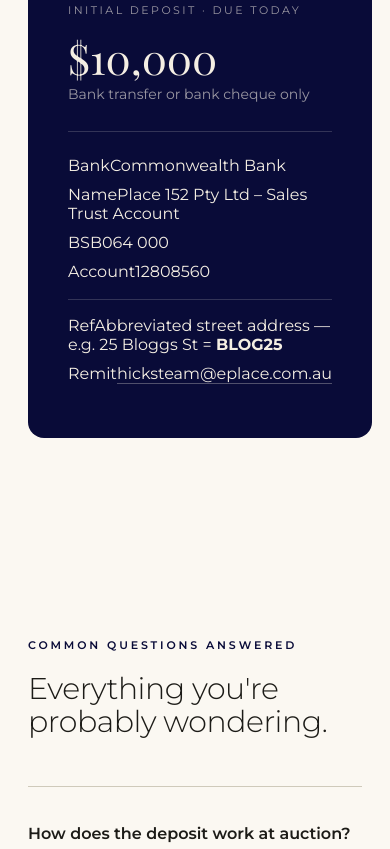
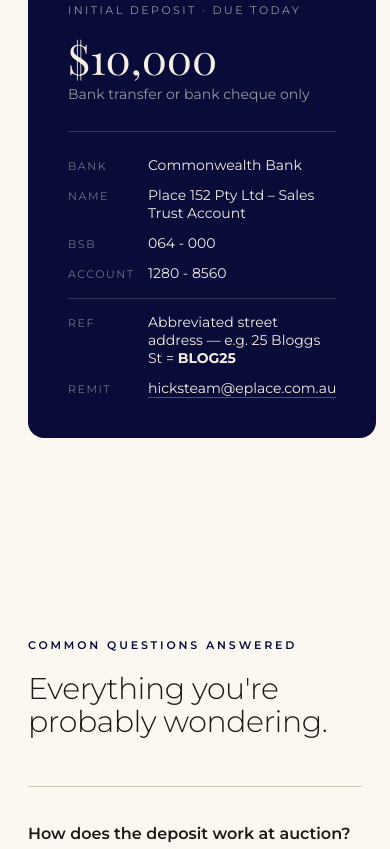
Before and after one commit to antonio-puopolo/place-buyer-guide, a plain HTML site: page index.html in a window 390 px wide. Shown: the part 3775-4624 px from the top of the page. Drawn offline with nearby package versions, Linux system fonts and the light colour scheme; a web font is replaced by a local one.

Commit message:
Fix deposit card labels, add dashes to BSB/Account, add phone numbers to solicitors

```diff
--- a/index.html
+++ b/index.html
@@ -306,16 +306,30 @@ p+p{margin-top:16px}
       <div style="font-size:11px;letter-spacing:.22em;text-transform:uppercase;color:var(--muted-n);margin-bottom:20px">Initial Deposit · Due Today</div>
       <div style="font-family:'Playfair Display',serif;font-size:42px;color:var(--cream);line-height:1;margin-bottom:6px">$10,000</div>
       <div style="font-size:14px;color:var(--muted-n);margin-bottom:28px">Bank transfer or bank cheque only</div>
-      <div style="border-top:1px solid var(--line-n);padding-top:24px;display:flex;flex-direction:column;gap:10px">
-        <div class="detail"><span class="lbl">Bank</span><span>Commonwealth Bank</span></div>
-        <div class="detail"><span class="lbl">Name</span><span>Place 152 Pty Ltd – Sales Trust Account</span></div>
-        <div class="detail"><span class="lbl">BSB</span><span>064 000</span></div>
-        <div class="detail"><span class="lbl">Account</span><span>12808560</span></div>
-        <div class="detail" style="margin-top:8px;padding-top:16px;border-top:1px solid var(--line-n)">
-          <span class="lbl">Ref</span><span>Abbreviated street address — e.g. 25 Bloggs St = <strong>BLOG25</strong></span>
+      <div style="border-top:1px solid var(--line-n);padding-top:24px;display:flex;flex-direction:column;gap:12px">
+        <div style="display:flex;gap:0;align-items:baseline">
+          <span style="font-size:11px;letter-spacing:.14em;text-transform:uppercase;color:rgba(244,238,227,.45);min-width:80px;flex-shrink:0">Bank</span>
+          <span style="font-size:14px;color:var(--cream)">Commonwealth Bank</span>
         </div>
-        <div class="detail">
-          <span class="lbl">Remit</span><a href="mailto:hicksteam@eplace.com.au" style="color:var(--cream);border-bottom:1px solid rgba(244,238,227,.3);text-decoration:none">hicksteam@eplace.com.au</a>
+        <div style="display:flex;gap:0;align-items:baseline">
+          <span style="font-size:11px;letter-spacing:.14em;text-transform:uppercase;color:rgba(244,238,227,.45);min-width:80px;flex-shrink:0">Name</span>
+          <span style="font-size:14px;color:var(--cream)">Place 152 Pty Ltd – Sales Trust Account</span>
+        </div>
+        <div style="display:flex;gap:0;align-items:baseline">
+          <span style="font-size:11px;letter-spacing:.14em;text-transform:uppercase;color:rgba(244,238,227,.45);min-width:80px;flex-shrink:0">BSB</span>
+          <span style="font-size:14px;color:var(--cream)">064 - 000</span>
+        </div>
+        <div style="display:flex;gap:0;align-items:baseline">
+          <span style="font-size:11px;letter-spacing:.14em;text-transform:uppercase;color:rgba(244,238,227,.45);min-width:80px;flex-shrink:0">Account</span>
+          <span style="font-size:14px;color:var(--cream)">1280 - 8560</span>
+        </div>
+        <div style="border-top:1px solid var(--line-n);padding-top:14px;margin-top:4px;display:flex;gap:0;align-items:baseline">
+          <span style="font-size:11px;letter-spacing:.14em;text-transform:uppercase;color:rgba(244,238,227,.45);min-width:80px;flex-shrink:0">Ref</span>
+          <span style="font-size:14px;color:var(--cream)">Abbreviated street address — e.g. 25 Bloggs St = <strong>BLOG25</strong></span>
+        </div>
+        <div style="display:flex;gap:0;align-items:baseline">
+          <span style="font-size:11px;letter-spacing:.14em;text-transform:uppercase;color:rgba(244,238,227,.45);min-width:80px;flex-shrink:0">Remit</span>
+          <a href="mailto:hicksteam@eplace.com.au" style="color:var(--cream);border-bottom:1px solid rgba(244,238,227,.3);text-decoration:none;font-size:14px">hicksteam@eplace.com.au</a>
         </div>
       </div>
     </div>
@@ -415,7 +429,7 @@ p+p{margin-top:16px}
         <div style="display:flex;flex-direction:column;gap:10px;margin-top:24px">
           <div style="display:flex;gap:12px;align-items:center">
             <span style="font-size:11px;letter-spacing:.14em;text-transform:uppercase;color:rgba(244,238,227,.4);min-width:48px">Phone</span>
-            <a href="tel:0422692772" style="color:var(--cream);text-decoration:none;font-size:15px;border-bottom:1px solid rgba(244,238,227,.25)">0422 692 772</a>
+            <a href="tel:0730629453" style="color:var(--cream);text-decoration:none;font-size:15px;border-bottom:1px solid rgba(244,238,227,.25)">(07) 3062 9453</a>
           </div>
           <div style="display:flex;gap:12px;align-items:center">
             <span style="font-size:11px;letter-spacing:.14em;text-transform:uppercase;color:rgba(244,238,227,.4);min-width:48px">Email</span>
@@ -427,8 +441,11 @@ p+p{margin-top:16px}
       <div style="border:1px solid var(--line-n);border-radius:16px;padding:36px 32px;background:rgba(244,238,227,.04);min-height:0;overflow:visible">
         <div style="font-size:11px;letter-spacing:.22em;text-transform:uppercase;color:var(--muted-n);margin-bottom:16px">Conveyancer</div>
         <div style="font-family:'Playfair Display',serif;font-size:24px;color:var(--cream);margin-bottom:4px">Empire Legal</div>
-        <div style="font-size:14px;color:var(--muted-n);margin-bottom:24px">&nbsp;</div>
-        <div style="display:flex;flex-direction:column;gap:10px">
+        <div style="display:flex;flex-direction:column;gap:10px;margin-top:24px">
+          <div style="display:flex;gap:12px;align-items:center">
+            <span style="font-size:11px;letter-spacing:.14em;text-transform:uppercase;color:rgba(244,238,227,.4);min-width:48px">Phone</span>
+            <a href="tel:0730887675" style="color:var(--cream);text-decoration:none;font-size:15px;border-bottom:1px solid rgba(244,238,227,.25)">(07) 3088 7675</a>
+          </div>
           <div style="display:flex;gap:12px;align-items:center">
             <span style="font-size:11px;letter-spacing:.14em;text-transform:uppercase;color:rgba(244,238,227,.4);min-width:48px">Email</span>
             <a href="mailto:info@empirelegal.com.au" style="color:var(--cream);text-decoration:none;font-size:14px;border-bottom:1px solid rgba(244,238,227,.25)">info@empirelegal.com.au</a>
```
